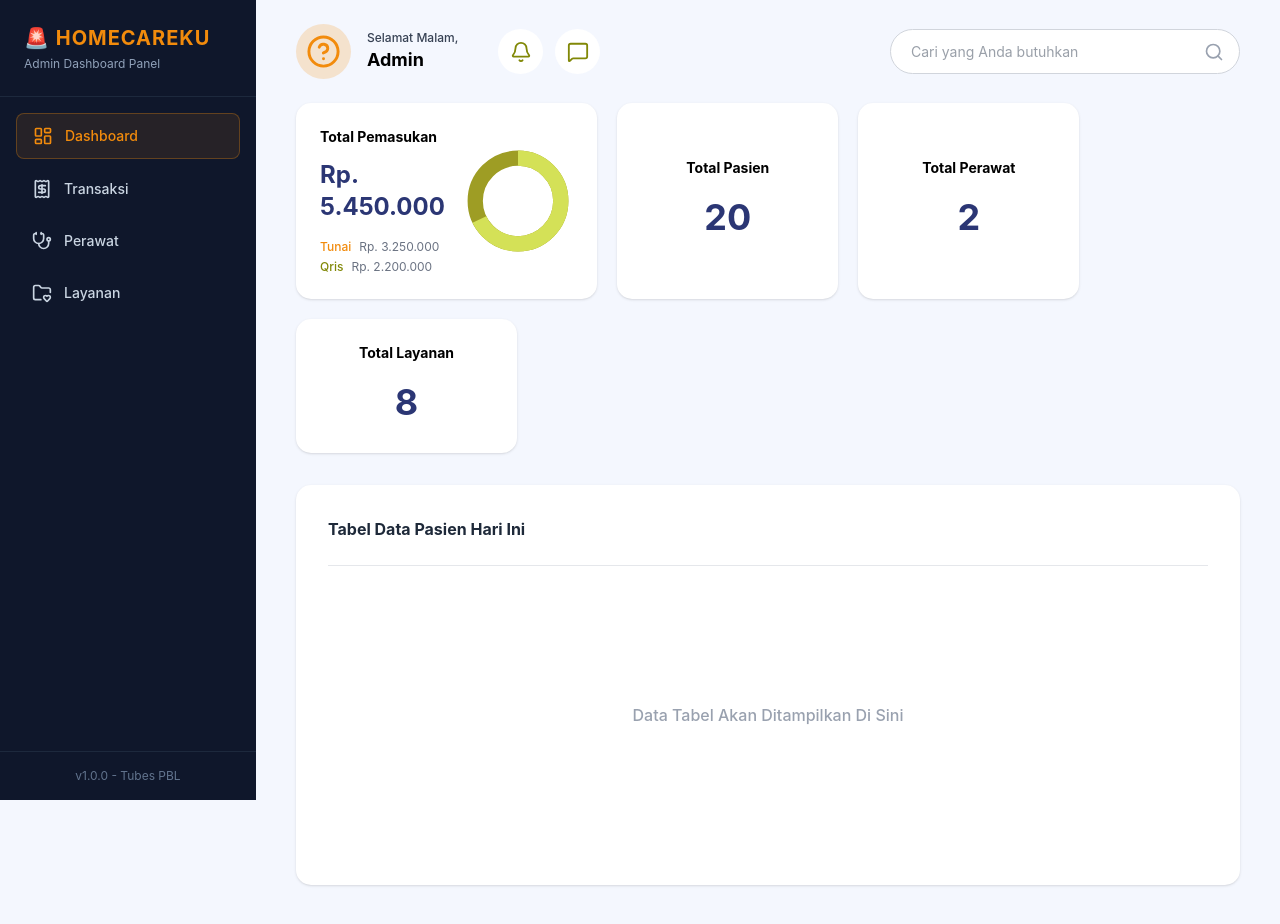
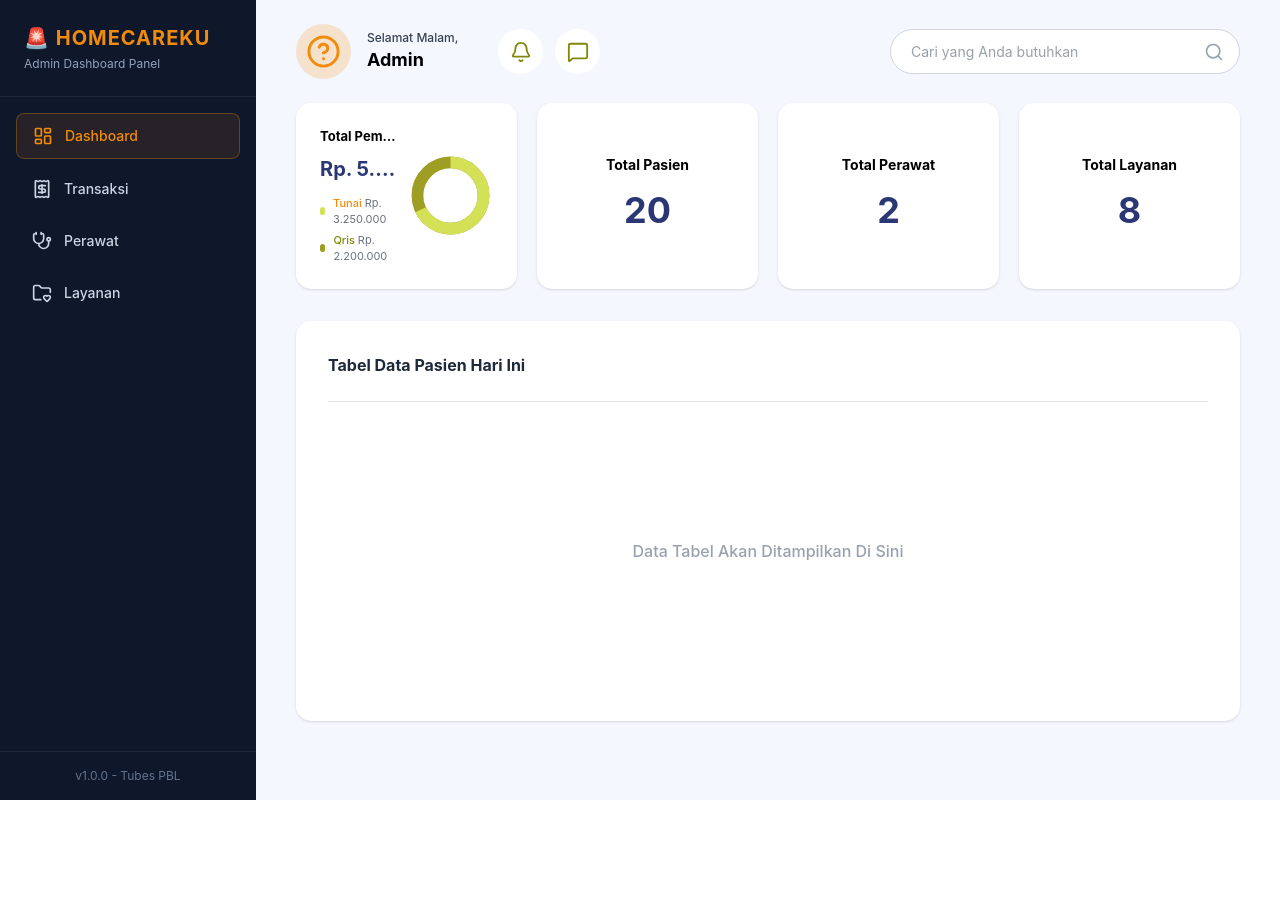
Before and after one commit to Diahdwi/homecareku-web-admin, a React (Vite) app: page /dashboard in a window 1280 px wide. After the commit the page ends 800 px from the top, so only its background shows below. Built offline with nearby package versions, Linux system fonts and the light colour scheme.

Commit message:
fix view dashboard

```diff
--- a/src/pages/Dashboard.jsx
+++ b/src/pages/Dashboard.jsx
@@ -1,16 +1,15 @@
-import { Bell, MessageSquare, Search, User, Users, Stethoscope, HelpCircle } from "lucide-react";
+import { Bell, MessageSquare, Search, HelpCircle } from "lucide-react";
 
 export default function Dashboard() {
-  // DATA DINAMIS (Nilai dari file Dart lu)
+  // DATA DINAMIS
   const nominalTunai = 3250000;
   const nominalQris = 2200000;
   const totalPemasukan = nominalTunai + nominalQris;
 
   // Hitung persentase untuk lingkaran donat
-  const totalNominal = nominalTunai + nominalQris;
-  const tunaiPercentage = (nominalTunai / totalNominal) * 100;
+  const tunaiPercentage = (nominalTunai / totalPemasukan) * 100;
 
-  // Format ke Rupiah tanpa ribet
+  // Format ke Rupiah
   const formatRupiah = (val) => {
     return "Rp. " + val.toLocaleString("id-ID");
   };
@@ -57,43 +56,40 @@ export default function Dashboard() {
       {/* 2. KONTEN UTAMA */}
       {/* ========================================== */}
       <main className="px-10 pb-10">
-        {/* Row Kartu Statistik */}
-        <div className="grid grid-cols-1 xl:grid-cols-12 gap-5 items-stretch">
 
-          {/* Kartu Pemasukan + Donut Chart (Flex-4) */}
-          <div className="xl:col-span-4 p-6 bg-white rounded-[15px] shadow-sm flex items-center justify-between">
-            <div className="flex-1">
-              <h3 className="text-sm font-bold text-black">Total Pemasukan</h3>
-              <p className="text-2xl font-bold text-[#2B3674] mt-3 mb-4">
+        {/* Row Kartu Statistik (SISTEM 4 KOLOM SAMA RATA) */}
+        <div className="grid grid-cols-1 xl:grid-cols-4 gap-5 items-stretch">
+
+          {/* Kartu Pemasukan + Donut Chart */}
+          <div className="p-6 bg-white rounded-[15px] shadow-sm flex items-center justify-between">
+            <div className="flex-1 min-w-0 pr-2">
+              <h3 className="text-[13px] font-bold text-black truncate">Total Pemasukan</h3>
+              <p className="text-xl 2xl:text-2xl font-bold text-[#2B3674] mt-2 mb-3 truncate">
                 {formatRupiah(totalPemasukan)}
               </p>
 
               {/* Legenda */}
               <div className="space-y-1">
-                <div className="flex items-center gap-2 text-xs font-medium text-[#F28B0C]">
-                  <span>Tunai</span>
-                  <span className="text-gray-500 font-normal">{formatRupiah(nominalTunai)}</span>
+                <div className="flex items-center gap-2 text-[11px] font-medium text-[#F28B0C]">
+                  <div className="w-2 h-2 rounded-full bg-[#D4E157]"></div>
+                  <span>Tunai <span className="text-gray-500 font-normal">{formatRupiah(nominalTunai)}</span></span>
                 </div>
-                <div className="flex items-center gap-2 text-xs font-medium text-[#818807]">
-                  <span>Qris</span>
-                  <span className="text-gray-500 font-normal">{formatRupiah(nominalQris)}</span>
+                <div className="flex items-center gap-2 text-[11px] font-medium text-[#818807]">
+                  <div className="w-2 h-2 rounded-full bg-[#9E9D24]"></div>
+                  <span>Qris <span className="text-gray-500 font-normal">{formatRupiah(nominalQris)}</span></span>
                 </div>
               </div>
             </div>
 
-            {/* SVG Donut Chart Custom */}
-            <div className="relative w-[110px] h-[110px] flex items-center justify-center">
+            {/* SVG Donut Chart Custom (Ukuran disesuaikan agar muat) */}
+            <div className="relative w-[85px] h-[85px] flex items-center justify-center shrink-0">
               <svg className="w-full h-full transform -rotate-90" viewBox="0 0 36 36">
                 {/* Background lingkar / QRIS (Hijau Zaitun) */}
                 <circle cx="18" cy="18" r="14" fill="none" stroke="#9E9D24" strokeWidth="5" />
                 {/* Atas lingkar / Tunai (Kuning Kehijauan) */}
                 <circle
-                  cx="18"
-                  cy="18"
-                  r="14"
-                  fill="none"
-                  stroke="#D4E157"
-                  strokeWidth="5"
+                  cx="18" cy="18" r="14"
+                  fill="none" stroke="#D4E157" strokeWidth="5"
                   strokeDasharray={`${tunaiPercentage} 100`}
                 />
               </svg>
@@ -102,20 +98,22 @@ export default function Dashboard() {
             </div>
           </div>
 
-          {/* Kartu Statistik Kecil (Flex-3 masing-masing) */}
-          <div className="xl:col-span-3 p-6 bg-white rounded-[15px] shadow-sm flex flex-col items-center justify-center">
+          {/* Kartu Statistik Kecil 1 */}
+          <div className="p-6 bg-white rounded-[15px] shadow-sm flex flex-col items-center justify-center">
             <h3 className="text-sm font-bold text-black text-center">Total Pasien</h3>
-            <p className="text-[36px] font-bold text-[#2B3674] mt-3">20</p>
+            <p className="text-[36px] font-bold text-[#2B3674] mt-2">20</p>
           </div>
 
-          <div className="xl:col-span-3 p-6 bg-white rounded-[15px] shadow-sm flex flex-col items-center justify-center">
+          {/* Kartu Statistik Kecil 2 */}
+          <div className="p-6 bg-white rounded-[15px] shadow-sm flex flex-col items-center justify-center">
             <h3 className="text-sm font-bold text-black text-center">Total Perawat</h3>
-            <p className="text-[36px] font-bold text-[#2B3674] mt-3">2</p>
+            <p className="text-[36px] font-bold text-[#2B3674] mt-2">2</p>
           </div>
 
-          <div className="xl:col-span-3 p-6 bg-white rounded-[15px] shadow-sm flex flex-col items-center justify-center">
+          {/* Kartu Statistik Kecil 3 */}
+          <div className="p-6 bg-white rounded-[15px] shadow-sm flex flex-col items-center justify-center">
             <h3 className="text-sm font-bold text-black text-center">Total Layanan</h3>
-            <p className="text-[36px] font-bold text-[#2B3674] mt-3">8</p>
+            <p className="text-[36px] font-bold text-[#2B3674] mt-2">8</p>
           </div>
         </div>
 
@@ -124,7 +122,6 @@ export default function Dashboard() {
           <h3 className="text-base font-bold text-gray-800">Tabel Data Pasien Hari Ini</h3>
           <div className="w-full h-[1px] bg-gray-200 my-6"></div>
 
-          {/* Placeholder isi tabel */}
           <div className="flex items-center justify-center min-h-[250px]">
             <p className="text-gray-400 font-medium">Data Tabel Akan Ditampilkan Di Sini</p>
           </div>
```
